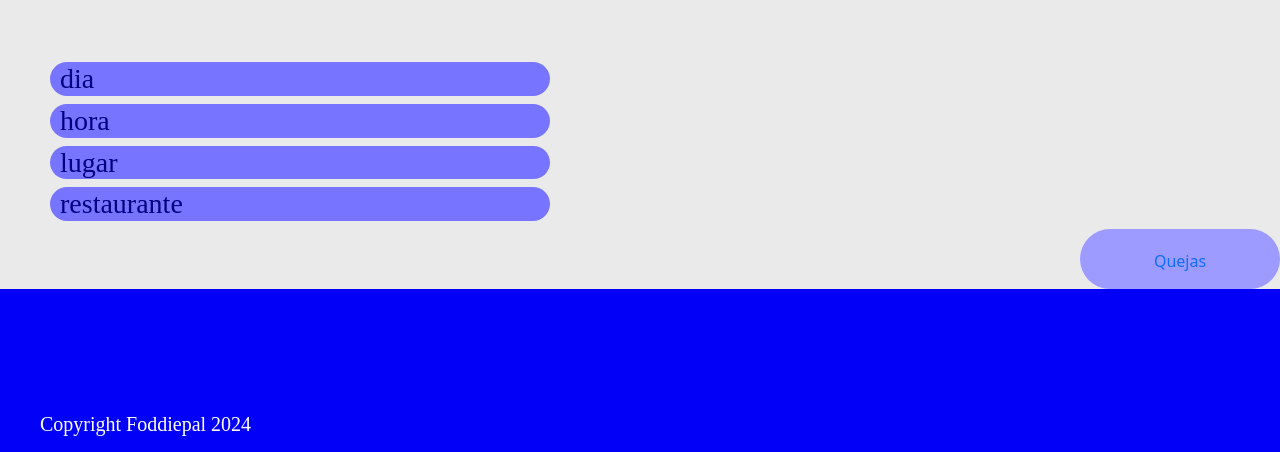
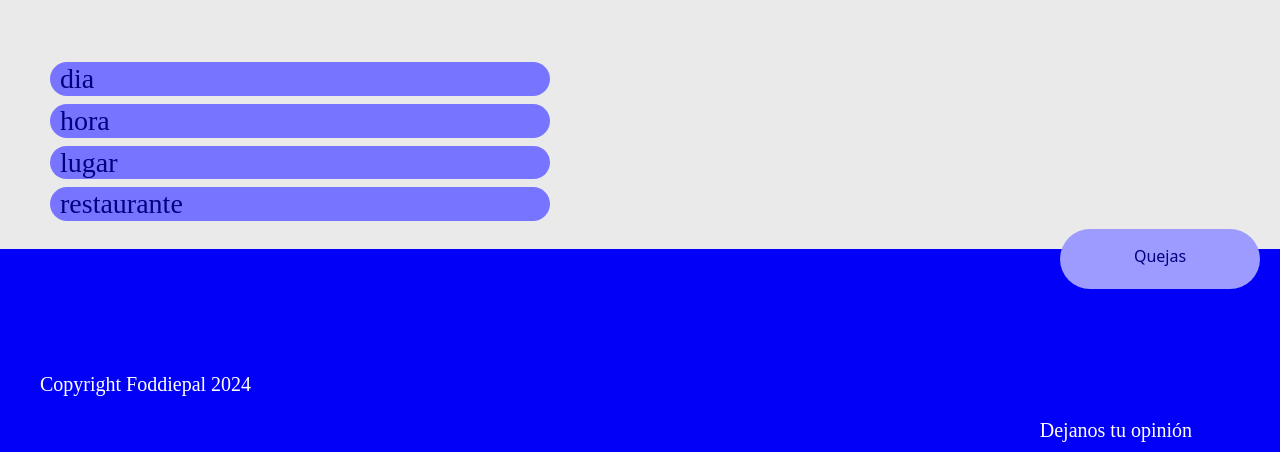
Before and after one commit to Ale-43/foodiepal-3, a website: page pages/misreservas.html in a window 1280 px wide. Shown: the part 321-773 px from the top of the page. Drawn offline with nearby package versions, Linux system fonts and the light colour scheme.

Commit message:
seguir con los estilos de mis reservas

```diff
--- a/pages/misreservas.html
+++ b/pages/misreservas.html
@@ -68,11 +68,11 @@
       </div>
     </section>
 
-    <section class="padredequejas">
-      <div class="quejas">
+    <div class="quiencontiene">
+      <div class="btn-float">
         <a class="elemento" href="#">Quejas</a>
       </div>
-    </section>
+    </div>
 
 
 
--- a/scss/layouts/_misreservas.scss
+++ b/scss/layouts/_misreservas.scss
@@ -32,20 +32,23 @@
     }
 }
 
-.padredequejas {
+.quiencontiene {
     display: flex;
     justify-content: flex-end;
-    .quejas {
-        color: #03007f;
+    padding-bottom: 20px;
+    padding-right: 20px;
+    .btn-float {
+        position: fixed;
         background-color: #9d9bff;
+        padding-top: 15px;
         width: 200px;
         height: 60px;
-        padding-top: 20px;
         border-radius: 100px;
         display: flex;
         justify-content: center;
-        padding-bottom: 20px;
         .elemento {
+            color: #03007f;
+            padding-bottom: 20px;
             list-style-type: none;
             text-decoration: none;
         }
```
Also changed, not shown: css/style.css, 1 other file.
